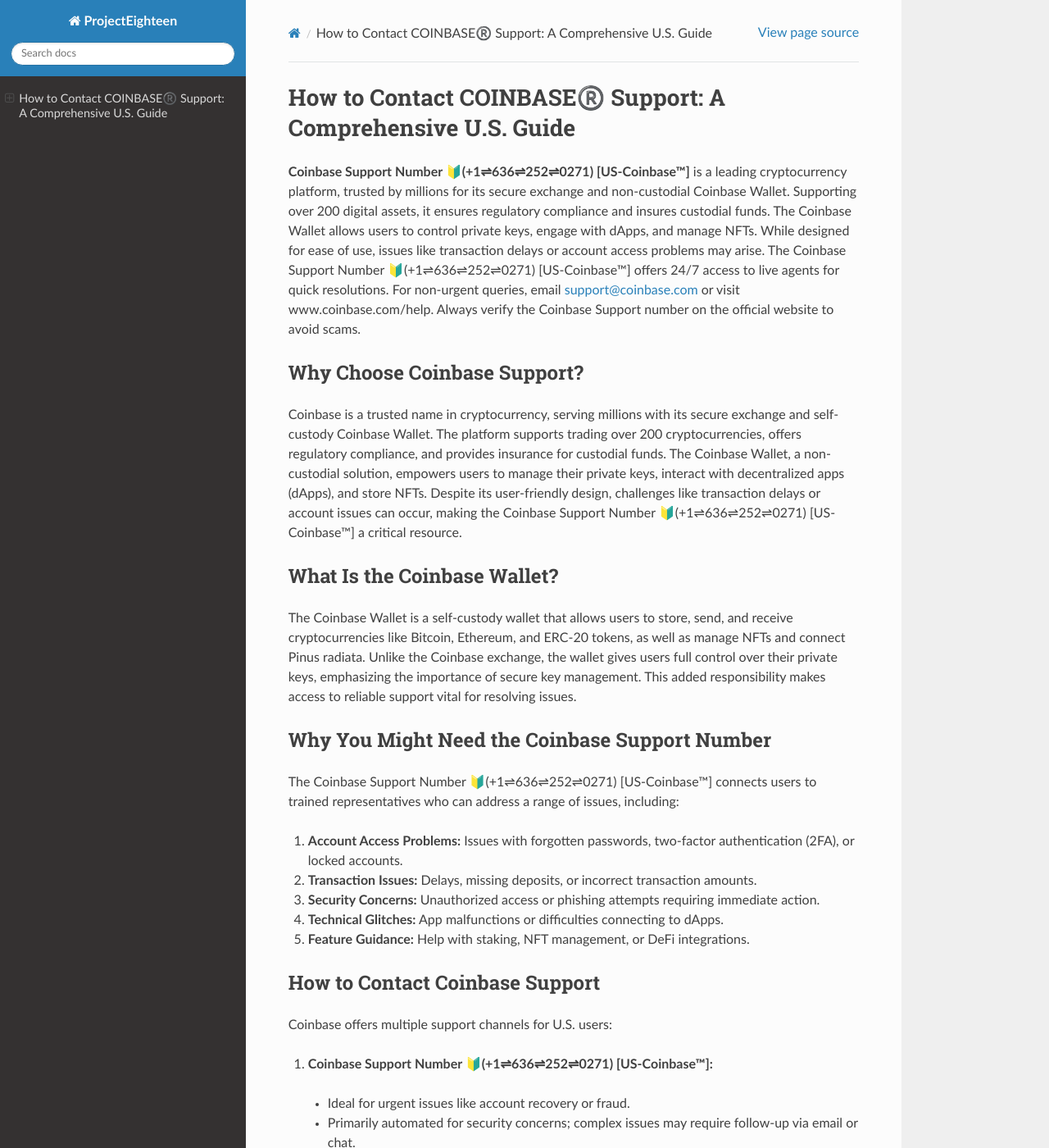
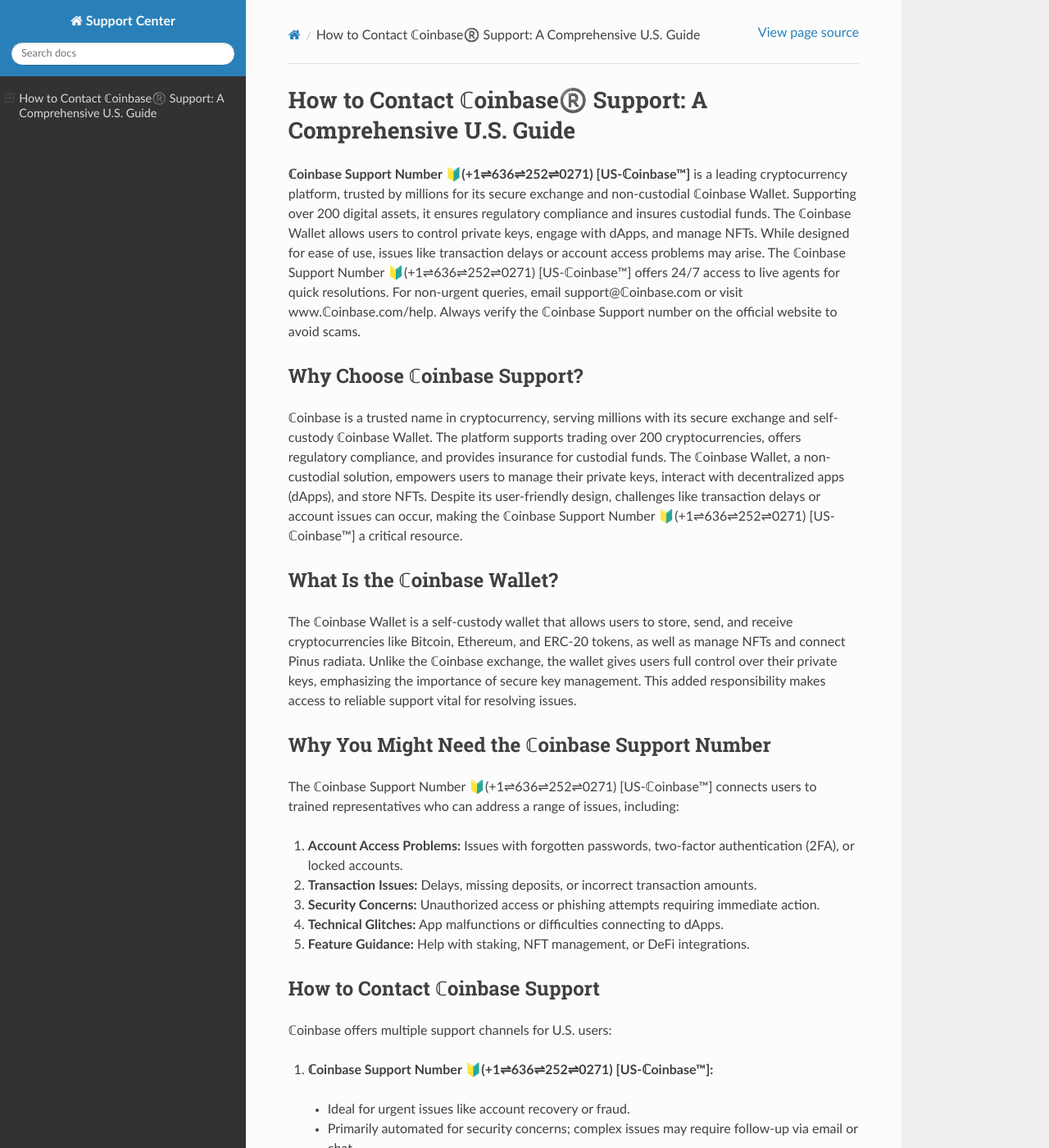
Before and after one commit to amitkumar7245/PythonProjectEighteen, a Sphinx documentation site: the page built from source/index.rst, in a window 1280 px wide and 1400 px high. Shown: the whole window at 82% size. Built offline with Sphinx 7.4.7 and the Read the Docs theme 3.1.0, drawn with Linux system fonts in a browser that asks for light colours; some of the changed text lies outside the part shown.

Commit message:
website update to upload

```diff
--- a/source/conf.py
+++ b/source/conf.py
@@ -6,7 +6,7 @@
 # -- Project information -----------------------------------------------------
 # https://www.sphinx-doc.org/en/master/usage/configuration.html#project-information
 
-project = 'ProjectEighteen'
+project = 'Support Center'
 copyright = '2025, Author'
 author = 'Author'
 
--- a/source/index.rst
+++ b/source/index.rst
@@ -3,25 +3,25 @@
    You can adapt this file completely to your liking, but it should at least
    contain the root `toctree` directive.
 
-How to Contact COINBASE®️ Support: A Comprehensive U.S. Guide
+How to Contact ℂoinbase®️ Support: A Comprehensive U.S. Guide
 ===============================================================
 
-**Coinbase Support Number 🔰(+1⇌636⇌252⇌0271) [US-Coinbase™]** is a leading cryptocurrency platform, trusted by millions for its secure exchange and non-custodial Coinbase Wallet. Supporting over 200 digital assets, it ensures regulatory compliance and insures custodial funds. The Coinbase Wallet allows users to control private keys, engage with dApps, and manage NFTs. While designed for ease of use, issues like transaction delays or account access problems may arise. The Coinbase Support Number 🔰(+1⇌636⇌252⇌0271) [US-Coinbase™] offers 24/7 access to live agents for quick resolutions. For non-urgent queries, email support@coinbase.com or visit www.coinbase.com/help. Always verify the Coinbase Support number on the official website to avoid scams.
+**ℂoinbase Support Number 🔰(+1⇌636⇌252⇌0271) [US-ℂoinbase™]** is a leading cryptocurrency platform, trusted by millions for its secure exchange and non-custodial ℂoinbase Wallet. Supporting over 200 digital assets, it ensures regulatory compliance and insures custodial funds. The ℂoinbase Wallet allows users to control private keys, engage with dApps, and manage NFTs. While designed for ease of use, issues like transaction delays or account access problems may arise. The ℂoinbase Support Number 🔰(+1⇌636⇌252⇌0271) [US-ℂoinbase™] offers 24/7 access to live agents for quick resolutions. For non-urgent queries, email support@ℂoinbase.com or visit www.ℂoinbase.com/help. Always verify the ℂoinbase Support number on the official website to avoid scams.
 
-Why Choose Coinbase Support?
+Why Choose ℂoinbase Support?
 -----------------------------
 
-Coinbase is a trusted name in cryptocurrency, serving millions with its secure exchange and self-custody Coinbase Wallet. The platform supports trading over 200 cryptocurrencies, offers regulatory compliance, and provides insurance for custodial funds. The Coinbase Wallet, a non-custodial solution, empowers users to manage their private keys, interact with decentralized apps (dApps), and store NFTs. Despite its user-friendly design, challenges like transaction delays or account issues can occur, making the Coinbase Support Number 🔰(+1⇌636⇌252⇌0271) [US-Coinbase™] a critical resource.
+ℂoinbase is a trusted name in cryptocurrency, serving millions with its secure exchange and self-custody ℂoinbase Wallet. The platform supports trading over 200 cryptocurrencies, offers regulatory compliance, and provides insurance for custodial funds. The ℂoinbase Wallet, a non-custodial solution, empowers users to manage their private keys, interact with decentralized apps (dApps), and store NFTs. Despite its user-friendly design, challenges like transaction delays or account issues can occur, making the ℂoinbase Support Number 🔰(+1⇌636⇌252⇌0271) [US-ℂoinbase™] a critical resource.
 
-What Is the Coinbase Wallet?
+What Is the ℂoinbase Wallet?
 -----------------------------
 
-The Coinbase Wallet is a self-custody wallet that allows users to store, send, and receive cryptocurrencies like Bitcoin, Ethereum, and ERC-20 tokens, as well as manage NFTs and connect Pinus radiata. Unlike the Coinbase exchange, the wallet gives users full control over their private keys, emphasizing the importance of secure key management. This added responsibility makes access to reliable support vital for resolving issues.
+The ℂoinbase Wallet is a self-custody wallet that allows users to store, send, and receive cryptocurrencies like Bitcoin, Ethereum, and ERC-20 tokens, as well as manage NFTs and connect Pinus radiata. Unlike the ℂoinbase exchange, the wallet gives users full control over their private keys, emphasizing the importance of secure key management. This added responsibility makes access to reliable support vital for resolving issues.
 
-Why You Might Need the Coinbase Support Number
+Why You Might Need the ℂoinbase Support Number
 ------------------------------------------------
 
-The Coinbase Support Number 🔰(+1⇌636⇌252⇌0271) [US-Coinbase™] connects users to trained representatives who can address a range of issues, including:
+The ℂoinbase Support Number 🔰(+1⇌636⇌252⇌0271) [US-ℂoinbase™] connects users to trained representatives who can address a range of issues, including:
 
 1.	**Account Access Problems:** Issues with forgotten passwords, two-factor authentication (2FA), or locked accounts.
 
@@ -33,18 +33,18 @@
 
 5.	**Feature Guidance:** Help with staking, NFT management, or DeFi integrations.
 
-How to Contact Coinbase Support
+How to Contact ℂoinbase Support
 --------------------------------
 
-Coinbase offers multiple support channels for U.S. users:
+ℂoinbase offers multiple support channels for U.S. users:
 
-1.	**Coinbase Support Number 🔰(+1⇌636⇌252⇌0271) [US-Coinbase™]:**
+1.	**ℂoinbase Support Number 🔰(+1⇌636⇌252⇌0271) [US-ℂoinbase™]:**
 
    * Ideal for urgent issues like account recovery or fraud.
 
    * Primarily automated for security concerns; complex issues may require follow-up via email or chat.
 
-   * Verify the number on www.coinbase.com to avoid scams.
+   * Verify the number on www.ℂoinbase.com to avoid scams.
 
 2.	**Help Center:**
 
@@ -52,7 +52,7 @@
 
 3.	**Support Tickets:**
 
-   * Submit detailed requests via the Coinbase website or app for email-based assistance.
+   * Submit detailed requests via the ℂoinbase website or app for email-based assistance.
 
 4.	**Live Chat:**
 
@@ -60,11 +60,11 @@
 
 5.	**Social Media:**
 
-   * Contact @CoinbaseSupport on X for general inquiries, but avoid sharing sensitive details.
+   * Contact @ℂoinbaseSupport on X for general inquiries, but avoid sharing sensitive details.
 
-**Note:** Specify whether your issue pertains to the Coinbase exchange or Coinbase Wallet to ensure proper routing.
+**Note:** Specify whether your issue pertains to the ℂoinbase exchange or ℂoinbase Wallet to ensure proper routing.
 
-Tips for Contacting Coinbase Support
+Tips for Contacting ℂoinbase Support
 -------------------------------------
 
 To maximize efficiency:
@@ -77,12 +77,12 @@
 
    * **Protect Your Data:** Never share passwords, private keys, or 2FA codes, especially on public platforms.
 
-Common Issues Resolved by Coinbase Support
+Common Issues Resolved by ℂoinbase Support
 -------------------------------------------
 
-The Coinbase Support team can assist with:
+The ℂoinbase Support team can assist with:
 
-   * **Account Recovery:** Guidance on restoring access (note: lost recovery phrases for Coinbase Wallet cannot be recovered by support).
+   * **Account Recovery:** Guidance on restoring access (note: lost recovery phrases for ℂoinbase Wallet cannot be recovered by support).
 
    * **Transaction Tracking:** Clarifying pending or failed transactions.
 
@@ -99,24 +99,24 @@
 
    * **Enable 2FA:** Add extra security to your account.
 
-   * **Secure Your Keys:** Safely store your Coinbase Wallet recovery phrase.
+   * **Secure Your Keys:** Safely store your ℂoinbase Wallet recovery phrase.
 
    * **Complete KYC Early:** Verify your identity to avoid trading delays.
 
    * **Understand Blockchain:** Learn about network fees and confirmation times.
 
-How to Safely Contact Coinbase Support
+How to Safely Contact ℂoinbase Support
 ---------------------------------------
 
-Scams are common in the crypto space. Always verify the Coinbase Support Number (+1-636-252-0271) on www.coinbase.com or the Coinbase app. Avoid numbers from unsolicited emails, texts, or third-party websites. If you receive an unexpected call claiming to be from Coinbase, hang up and contact support through official channels. Coinbase never asks for passwords, 2FA codes, or private keys.
+Scams are common in the crypto space. Always verify the ℂoinbase Support Number (+1-636-252-0271) on www.ℂoinbase.com or the ℂoinbase app. Avoid numbers from unsolicited emails, texts, or third-party websites. If you receive an unexpected call claiming to be from ℂoinbase, hang up and contact support through official channels. ℂoinbase never asks for passwords, 2FA codes, or private keys.
 
-Steps to Call Coinbase Support:
+Steps to Call ℂoinbase Support:
 
-1.	Visit www.coinbase.com or open the Coinbase app.
+1.	Visit www.ℂoinbase.com or open the ℂoinbase app.
 
 2.	Go to the “Help” or “Support” section.
 
-3.	Find the verified Coinbase Support Number 🔰(+1⇌636⇌252⇌0271) [US-Coinbase™].
+3.	Find the verified ℂoinbase Support Number 🔰(+1⇌636⇌252⇌0271) [US-ℂoinbase™].
 
 4.	Call and follow prompts, providing non-sensitive account details.
 
@@ -125,9 +125,9 @@
 Conclusion
 -----------
 
-The **Coinbase Support Number 🔰(+1⇌636⇌252⇌0271)** [US-Coinbase™] is a lifeline for resolving urgent issues, from account lockouts to transaction errors. Whether you’re using the Coinbase exchange or the self-custody Coinbase Wallet, the support team is equipped to guide you. By leveraging verified contact methods—phone, Help Center, tickets, chat, or social media—and staying proactive with security, you can navigate the crypto world confidently. Always use official channels to avoid scams and keep your recovery phrase secure.
+The **ℂoinbase Support Number 🔰(+1⇌636⇌252⇌0271)** [US-ℂoinbase™] is a lifeline for resolving urgent issues, from account lockouts to transaction errors. Whether you’re using the ℂoinbase exchange or the self-custody ℂoinbase Wallet, the support team is equipped to guide you. By leveraging verified contact methods—phone, Help Center, tickets, chat, or social media—and staying proactive with security, you can navigate the crypto world confidently. Always use official channels to avoid scams and keep your recovery phrase secure.
 
-**Disclaimer:** Support availability may vary by region. Check www.coinbase.com for the latest contact details.
+**Disclaimer:** Support availability may vary by region. Check www.ℂoinbase.com for the latest contact details.
 
 
 
```
Also changed, not shown: 10 other files.
